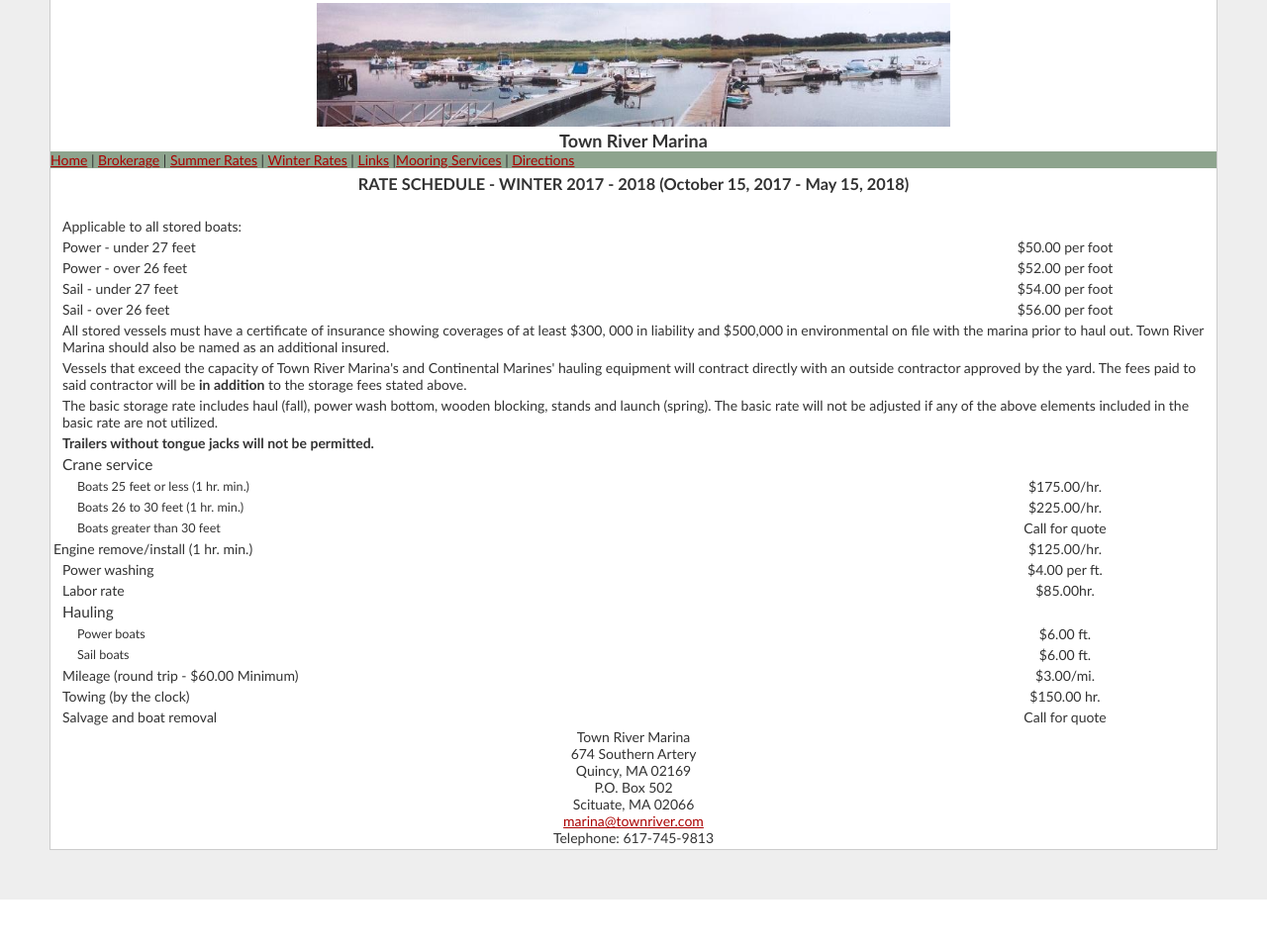
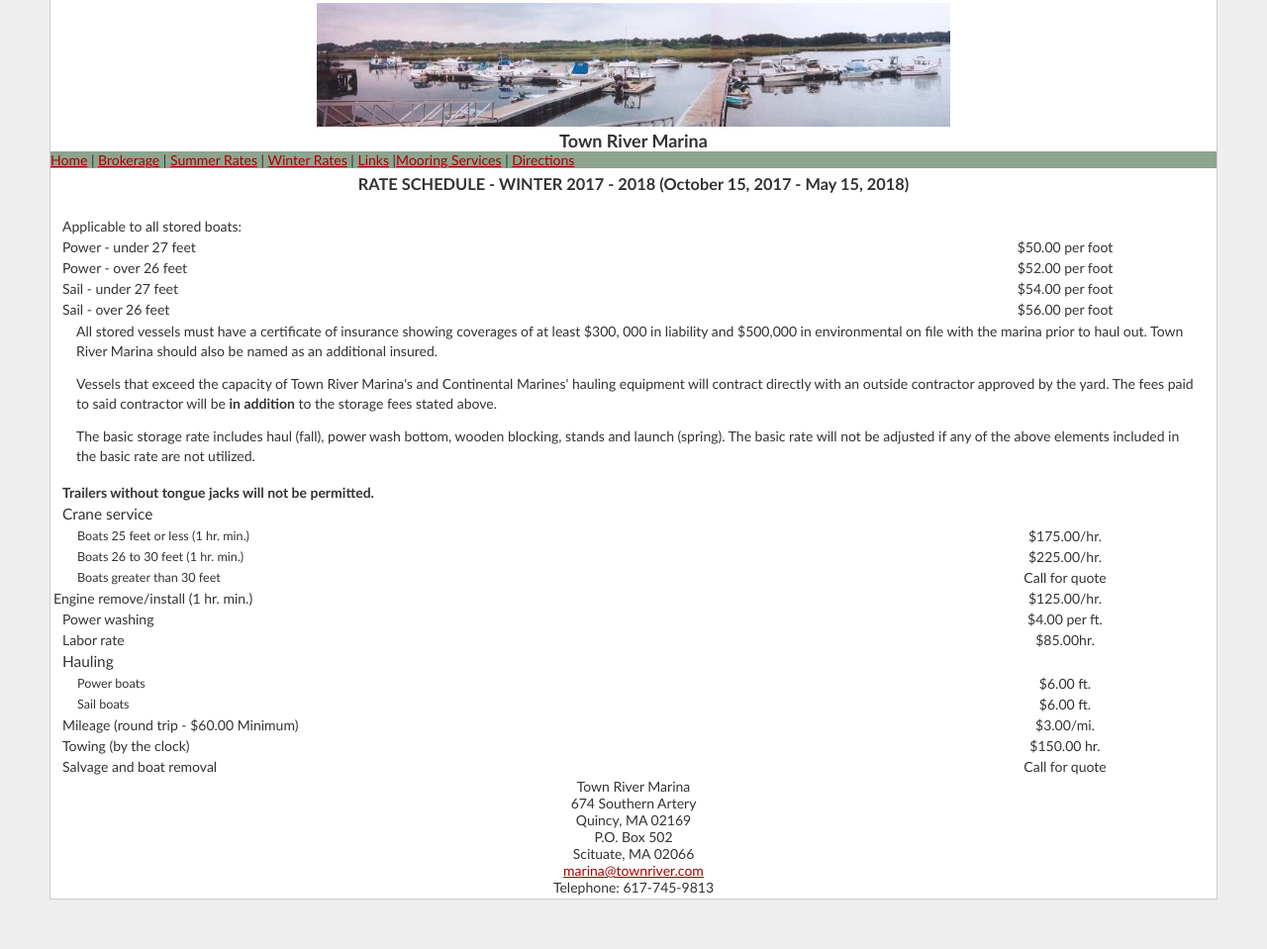
Before and after one commit to mdonahue/websites, a PHP site: page /winter-rates.php in a window 1280 px wide. Shown: the whole page at 99% size. Before the commit the page ends 909 px from the top, so only its background shows below. Run offline with PHP 8.4, Linux system fonts and the light colour scheme.

Commit message:
collapsed trs into p

```diff
--- a/townriver/winter-rates.php
+++ b/townriver/winter-rates.php
@@ -41,18 +41,10 @@
     </tr>
     <tr>
       <td colspan="2" class="rateitem">
-        All stored vessels must have a certificate of insurance showing coverages of at least $300, 000 in liability and $500,000 in environmental on file with the marina prior to haul out. Town River
-Marina should also be named as an additional insured.
+      <p>All stored vessels must have a certificate of insurance showing coverages of at least $300, 000 in liability and $500,000 in environmental on file with the marina prior to haul out. Town River Marina should also be named as an additional insured.</p>
+      <p>Vessels that exceed the capacity of Town River Marina's and Continental Marines' hauling equipment will contract directly with an outside contractor approved by the yard. The fees paid to said contractor will be <span class="bold">in addition</span> to the storage fees stated above.</p>
+      <p>The basic storage rate includes haul (fall), power wash bottom, wooden blocking, stands and launch (spring). The basic rate will not be adjusted if any of the above elements included in the basic rate are not utilized.</p>
       </td>
-    </tr>
-    <tr>
-        <td colspan="2" class="rateitem">Vessels that exceed the capacity of Town River Marina's and Continental Marines'
-        hauling equipment will contract directly with an outside contractor approved by the yard. The fees paid to said
-        contractor will be <span class="bold">in addition</span> to the storage fees stated above.</td>
-    </tr>
-    <tr>
-        <td colspan="2" class="rateitem">The basic storage rate includes haul (fall), power wash bottom, wooden blocking, stands and launch (spring).
-            The basic rate will not be adjusted if any of the above elements included in the basic rate are not utilized.</td>
     </tr>
     <tr>
         <td class="rateitem"><span class="bold">Trailers without tongue jacks will not be permitted.</span></td>
```
